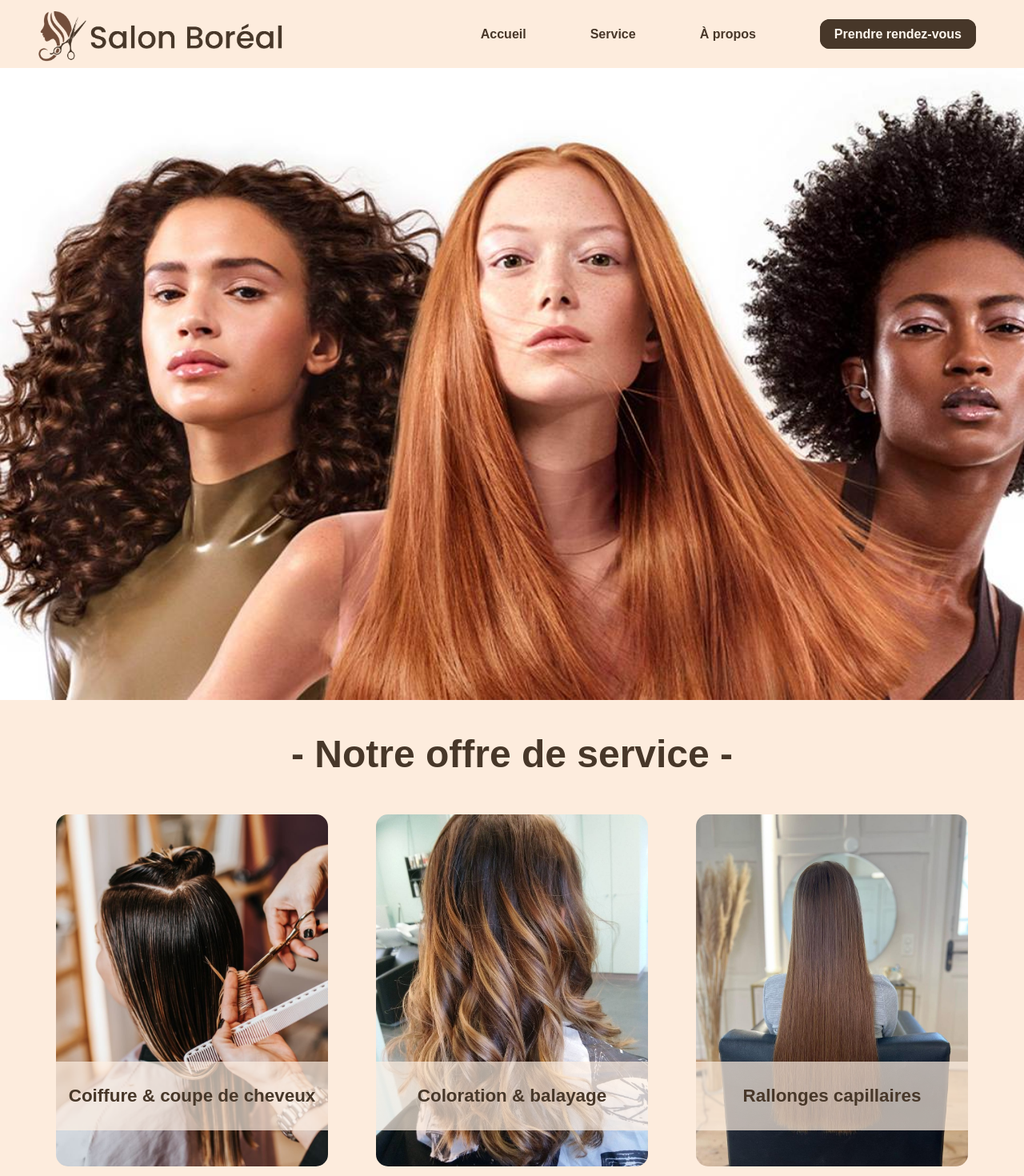
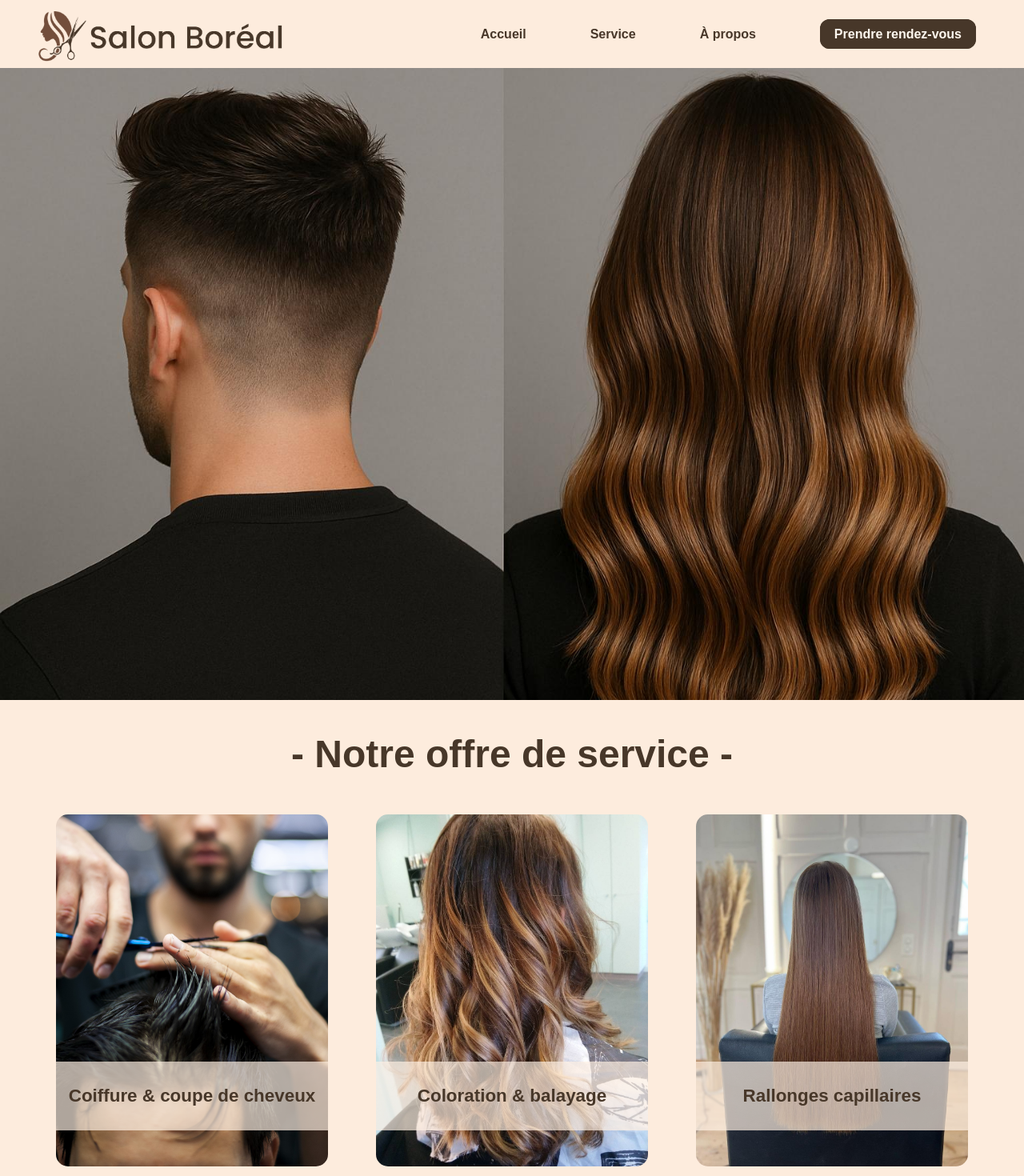
Before and after one commit to RayaneBGit/coupe-express-site-SEG3525, a React (Create React App) app: page / in a window 1280 px wide. Shown: the top 1470 px of the page at 80% size. Built offline with nearby package versions, Linux system fonts and the light colour scheme; a web font is replaced by a local one.

Commit message:
changer les images de la page de accueil car il manquait de cohérence avec le salon de coiffure qui est pour homme et femme à la fois. donc salon mixte.

```diff
--- a/src/pages/Accueil/Accueil.jsx
+++ b/src/pages/Accueil/Accueil.jsx
@@ -6,14 +6,14 @@ export default function Accueil() {
   return (
     <div>
       {/* Section Accueil */}
-      <div className={styles.sectionAcc} style={{ backgroundImage: "url('/img/lorealnb.jpg')"}} id="section1"></div>
+      <div className={styles.sectionAcc} style={{ backgroundImage: "url('/img/salon_boreal_accueil_page.jpg')"}} id="section1"></div>
 
       {/* Section Services */}
       <div className={styles.sectionService} id="section2">
         <h1>- Notre offre de service -</h1>
         <br />
         <div className={styles.serviceContainer}>
-          <div className={styles.service} style={{ backgroundImage: "url('/img/Coiffure.jpg')" }}>
+          <div className={styles.service} style={{ backgroundImage: "url('/img/coiffure_page_accueil.jpg')" }}>
             <a href="/services"><h3>Coiffure & coupe de cheveux</h3></a>
           </div>
           <div className={styles.service} style={{ backgroundImage: "url('/img/Coloration.jpg')" }}>
```
Also changed, not shown: public/img/coiffure_page_accueil.jpg (added), public/img/salon_boreal_accueil_page.jpg (added).
